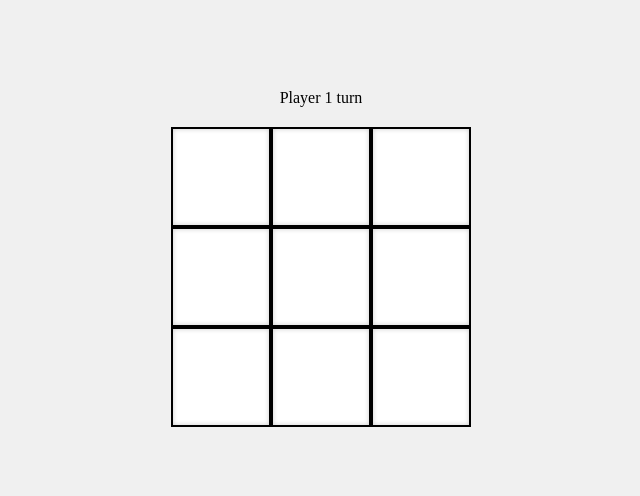
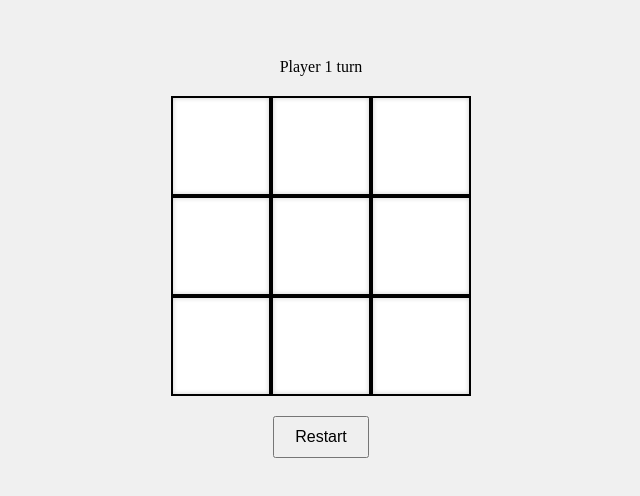
Before and after one commit to HoudRiz/TicTacToe, a website: page index.html in a window 1280 px wide. Shown: the part 142-638 px from the top of the page, without its empty margins (319-959 px from the left). Drawn offline with Linux system fonts and the light colour scheme.

Commit message:
Add Restart Function to game

```diff
--- a/index.html
+++ b/index.html
@@ -26,6 +26,7 @@
     <button data-id="8"></button>
     <button data-id="9"></button>
   </div>
+  <button id="restart" onclick="restartGame()">Restart</button>
 </body>
 
 </html>
--- a/script.js
+++ b/script.js
@@ -1,4 +1,22 @@
 const gameBoard = new Array(9).fill(0);
+
+function restartGame() {
+  // Logic to restart the game, e.g., resetting variables, clearing the game board
+  console.log('Game restarted!');
+
+  // Example reset code:
+  // Reset gameBoard
+  gameBoard.fill(0);
+
+  // Clear button texts and re-enable them
+  enableClearButtons();
+  // Reset currentPlayer
+  currentPlayer = playerOne;
+
+  // Update the display to show the current player's turn
+  turnDisplay(currentPlayer);
+  winnerDisplayClear();
+}
 
 // Function to display the current player's turn message
 function turnDisplay(player) {
@@ -39,14 +57,16 @@ function winnerDisplayClear() {
 // Function to disable all buttons
 function disableAllButtons() {
   buttons.forEach((button) => {
-    button.disabled = true; // Disable each button
+    button.disabled = true;
+    // Disable each button
   });
 }
 
 // Function to enable all buttons (if you want to make them clickable again)
-function enableAllButtons() {
+function enableClearButtons() {
   buttons.forEach((button) => {
-    button.disabled = false; // Enable each button
+    button.disabled = false;
+    button.textContent = '';
   });
 }
 
--- a/style.css
+++ b/style.css
@@ -71,3 +71,10 @@ body {
     border-color: inherit;
     box-shadow: inherit;
 }
+
+#restart {
+    margin-top: 20px;
+    padding: 10px 20px;
+    font-size: 16px;
+    cursor: pointer;
+}
```
